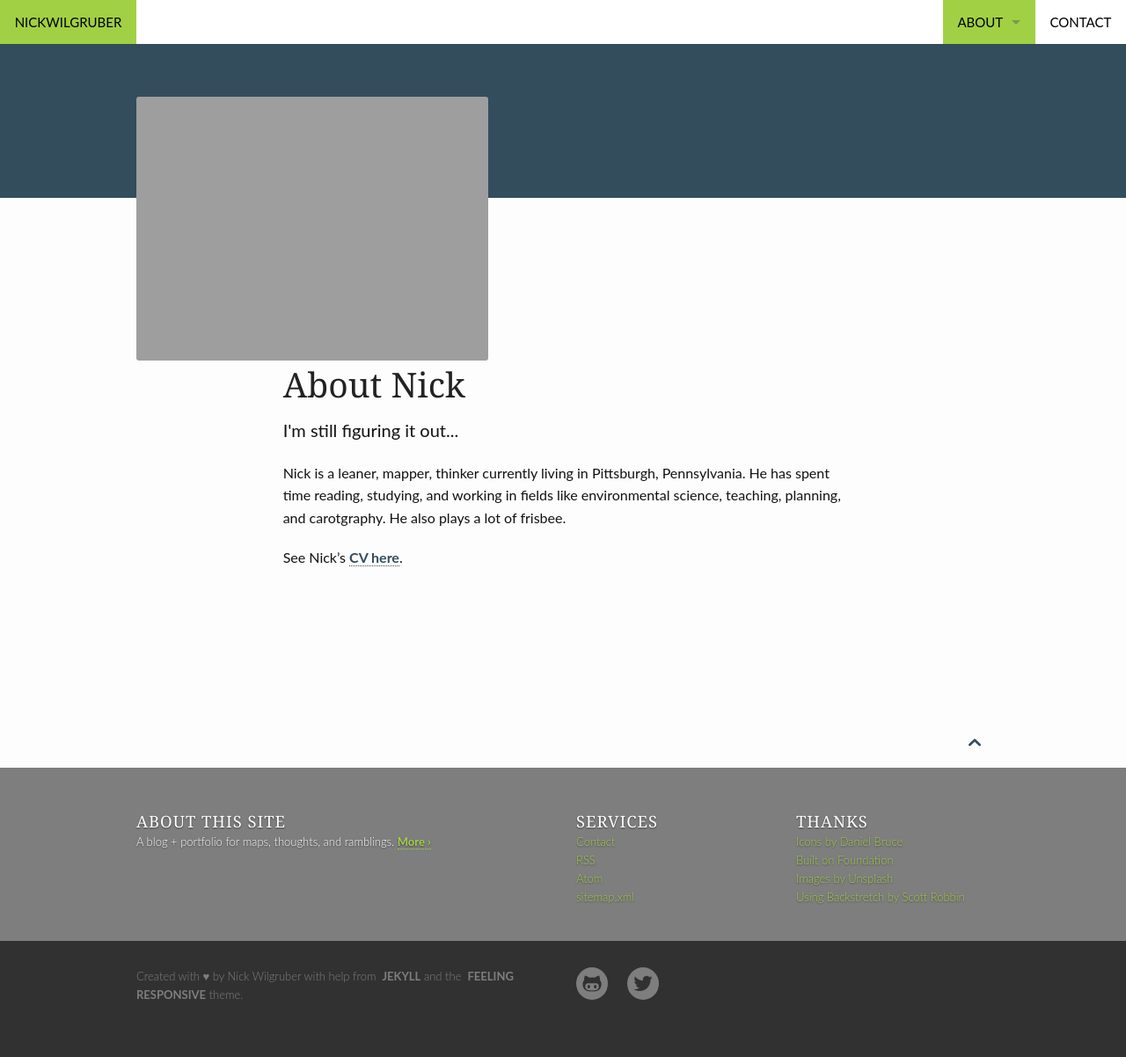
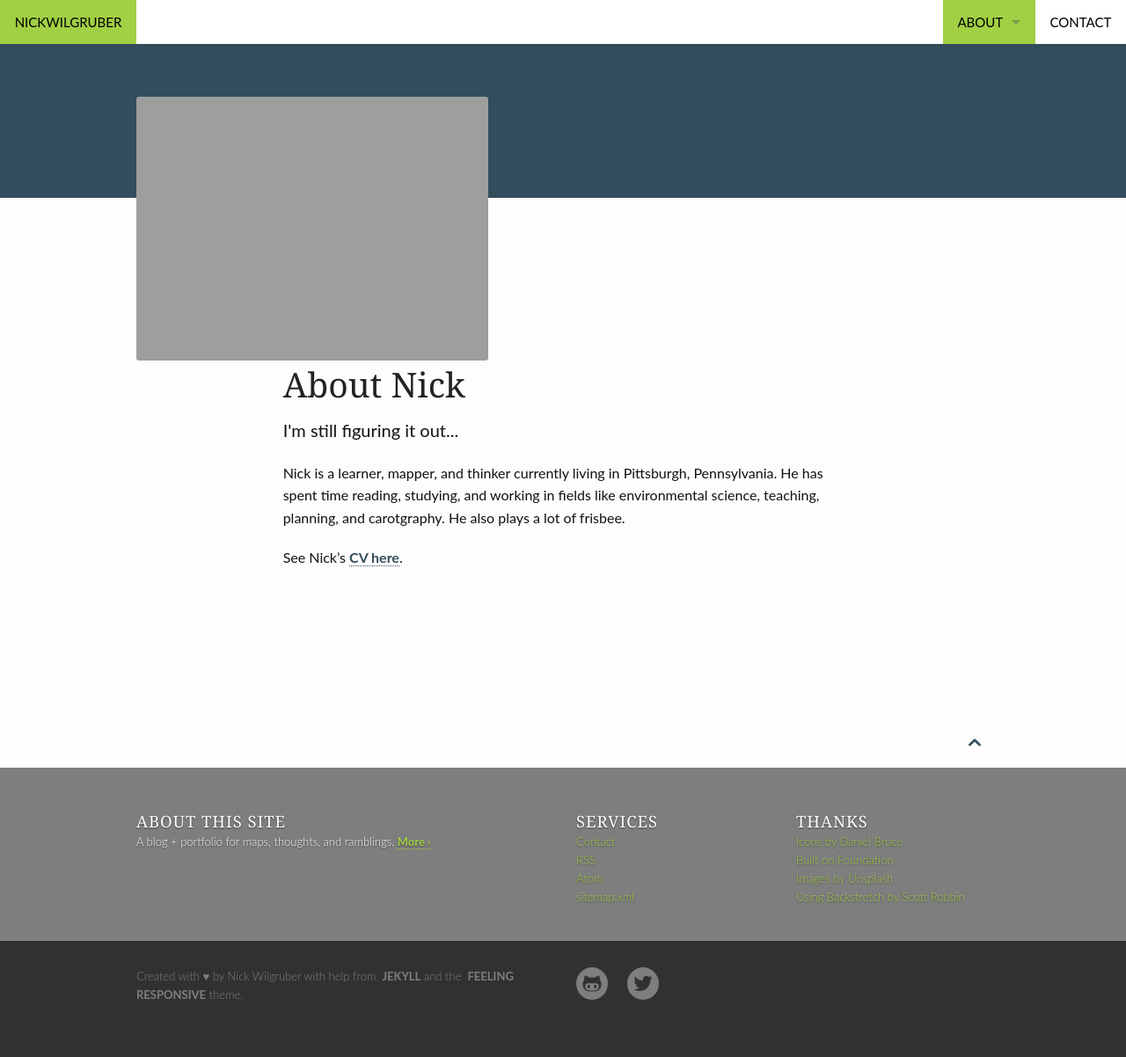
Before and after one commit to wontgruber/wontgruber.github.io, a Jekyll site: the page built from pages/about.md, in a window 1280 px wide. Shown: the whole page at 88% size. Built offline with Jekyll 4.4.1, drawn with Linux system fonts in a browser that asks for light colours.

Commit message:
Update about.md

```diff
--- a/pages/about.md
+++ b/pages/about.md
@@ -15,6 +15,6 @@
 #
 permalink: /about/
 ---
-Nick is a leaner, mapper, thinker currently living in Pittsburgh, Pennsylvania. He has spent time reading, studying, and working in fields like environmental science, teaching, planning, and carotgraphy. He also plays a lot of frisbee.
+Nick is a learner, mapper, and thinker currently living in Pittsburgh, Pennsylvania. He has spent time reading, studying, and working in fields like environmental science, teaching, planning, and carotgraphy. He also plays a lot of frisbee.
 
 See Nick's [CV here](http://www.nickwilgruber.com/cv/).
```
